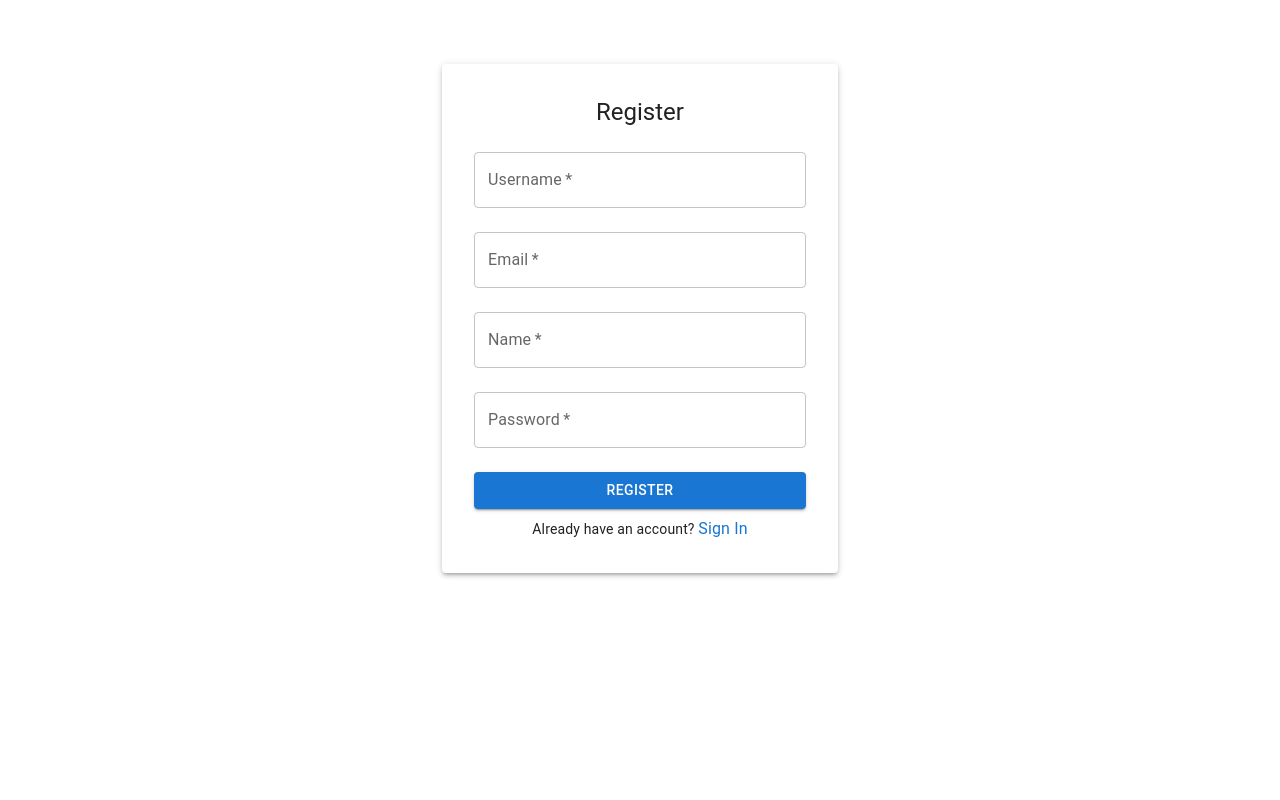
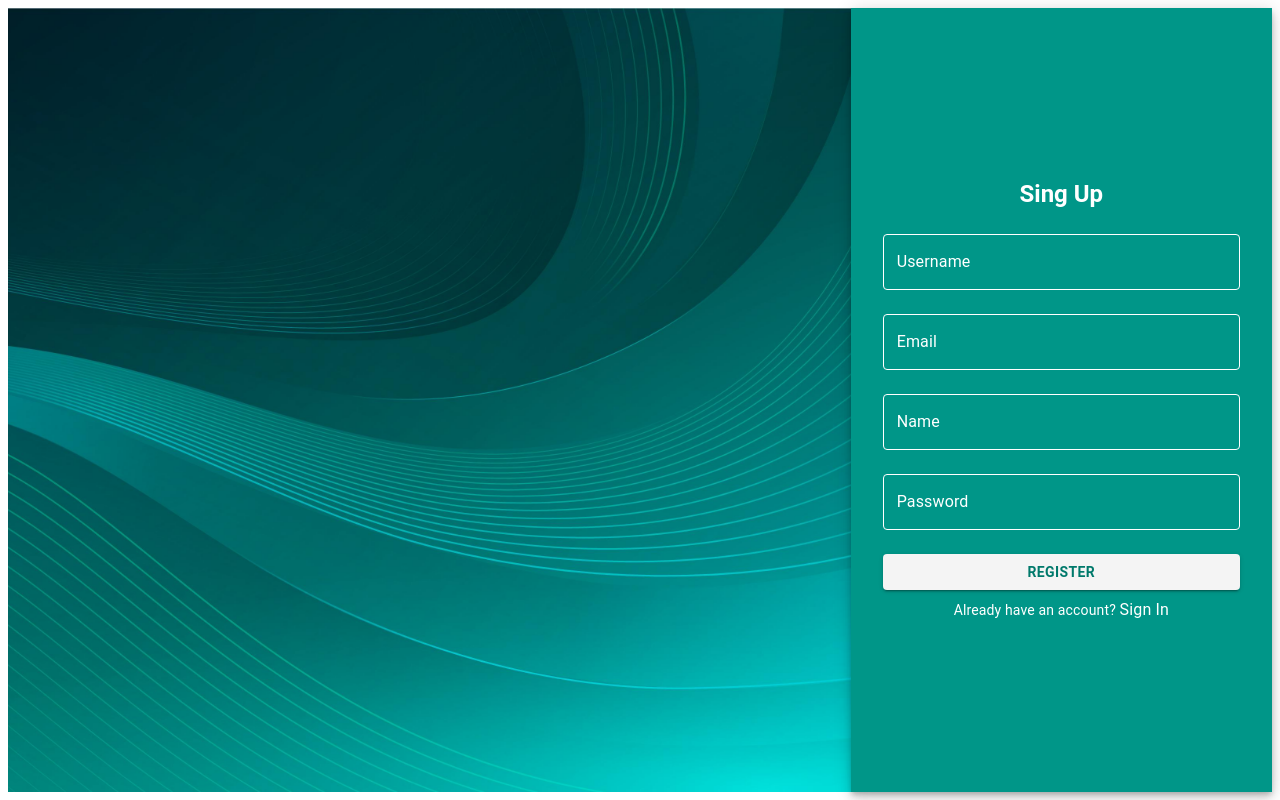
Before and after one commit to safriliahd/UKK2025_XIIPPLG2_7936, a React (Vite) app: page /signUp in a window 1280 px wide. Built offline with nearby package versions, Linux system fonts and the light colour scheme.

Commit message:
styling login, register

```diff
--- a/src/App.jsx
+++ b/src/App.jsx
@@ -1,24 +1,27 @@
 import React from "react";
 import { BrowserRouter as Router, Routes, Route } from "react-router-dom";
-import LoginPage from "./component/auth/login" ;
+import LoginPage from "./component/auth/login";
 import RegisterPage from "./component/auth/register";
 import TasksPage from "./component/tasks/view";
 import SidebarPage from "./component/sidebar/view";
 import DashboardPage from "./component/dashboard/view";
 import ProfileUser from "./component/profile_user/view";
+import ProtectedRoute from "./Store/ProtectedRoute";
 
 
 export default function App() {
   return (
     <Router>
       <Routes>
-        <Route path="/" element={<LoginPage /> } />
+        <Route path="/" element={<LoginPage />} />
         <Route path="/signUp" element={<RegisterPage />} />
 
-        <Route path="/" element={<SidebarPage />}>
-          <Route path="dashboard" element={<DashboardPage />} />
-          <Route path="tasks" element={<TasksPage />} />
-          <Route path="profile" element={<ProfileUser />} />
+        <Route element={<ProtectedRoute />}>
+          <Route path="/" element={<SidebarPage />}>
+            <Route path="dashboard" element={<DashboardPage />} />
+            <Route path="tasks" element={<TasksPage />} />
+            <Route path="profile" element={<ProfileUser />} />
+          </Route>
         </Route>
       </Routes>
     </Router>
--- /dev/null
+++ b/src/Store/ProtectedRoute.jsx
@@ -0,0 +1,8 @@
+import React from "react";
+import { Navigate, Outlet } from "react-router-dom";
+
+export default function ProtectedRoute () {
+    const isAuthenticated = localStorage.getItem('isAuthenticated');
+
+    return isAuthenticated ? <Outlet /> : <Navigate to='/' replace />
+}
--- a/src/component/auth/login.jsx
+++ b/src/component/auth/login.jsx
@@ -1,7 +1,9 @@
 import React, { useState } from "react";
-import { TextField, Button, Container, Typography, Paper, Box } from "@mui/material";
+import { TextField, Button, Container, Typography, Paper, Box, Grid } from "@mui/material";
 import { useNavigate } from "react-router-dom";
 import { login } from "../../Store/endpoint/authEnd";
+import ImageTeal from "../../../public/imageTeal.jpg"
+import { light, teal } from "../../theme/color";
 
 export default function LoginPage() {
   const [user, setUser] = useState({ username: "", password: "" });
@@ -17,6 +19,9 @@
     try {
       const response = await login(user);
       console.log("Login successful", response);
+
+      localStorage.setItem("isAuthenticated", "true");
+
       setError("");
       navigate("/dashboard");
     } catch (err) {
@@ -25,10 +30,36 @@
   };
 
   return (
-    <Container component="main" maxWidth="xs">
-      <Paper elevation={3} sx={{ p: 4, mt: 8 }}>
-        <Typography variant="h5" align="center" gutterBottom>
-          Login
+    <>
+      <Grid container component="main" sx={{ height: '98vh',  backgroundColor: teal[500],}}>
+        <Grid
+          item
+          xs={false} sm={8} md={8}
+          sx={{
+            backgroundImage: `url(${ImageTeal})`,
+            backgroundRepeat: "no-repeat",
+            backgroundSize: 'cover',
+            backgroundPosition: 'center'
+          }}
+        />
+
+        <Grid
+          item
+          xs={12} sm={4} md={4}
+          component={Paper}
+          elevation={6}
+          square
+          sx={{
+            display: 'flex',
+            flexDirection: 'column',
+            alignItems: 'center',
+            justifyContent: 'center',
+            padding: 4,
+            backgroundColor: teal[500],
+          }}
+        >
+          <Typography variant="h4" align="center" gutterBottom sx={{color: light[100], fontWeight: 'bold'}}>
+            Sing In
           </Typography>
           {error && <Typography color="error">{error}</Typography>}
           <Box component="form" onSubmit={handleSubmit}>
@@ -40,7 +71,31 @@
               variant="outlined"
               value={user.username}
               onChange={handleChange}
-            required
+              sx={{
+                "& .MuiOutlinedInput-root": {
+                  color: 'white',
+                  "&.Mui-focused": {
+                    borderColor: 'white',
+                  },
+                },
+                "& .MuiInputLabel-root": {
+                  color: 'white',
+                  "&.Mui-focused": {
+                    color: 'white',
+                  },
+                },
+                "& .MuiOutlinedInput-notchedOutline": {
+                  borderColor: 'white',
+                },
+                "&:hover .MuiOutlinedInput-notchedOutline": {
+                  borderColor: 'white',
+                },
+              }}
+              inputProps={{
+                style: {
+                  color: 'white',
+                },
+              }}
             />
             <TextField
               fullWidth
@@ -51,21 +106,61 @@
               variant="outlined"
               value={user.password}
               onChange={handleChange}
-            required
+              sx={{
+                "& .MuiOutlinedInput-root": {
+                  color: 'white',
+                  "&.Mui-focused": {
+                    borderColor: 'white',
+                  },
+                },
+                "& .MuiInputLabel-root": {
+                  color: 'white',
+                  "&.Mui-focused": {
+                    color: 'white',
+                  },
+                },
+                "& .MuiOutlinedInput-notchedOutline": {
+                  borderColor: 'white',
+                },
+                "&:hover .MuiOutlinedInput-notchedOutline": {
+                  borderColor: 'white',
+                },
+              }}
+              inputProps={{
+                style: {
+                  color: 'white',
+                },
+              }}
             />
-          <Button type="submit" fullWidth variant="contained" sx={{ mt: 2 }}>
+            <Button
+              type="submit"
+              fullWidth
+              variant="contained"
+              sx={{
+                mt: 2,
+                backgroundColor: light[200],
+                color: teal[700],
+                fontWeight: 'bold',
+                '&:hover': {
+                  backgroundColor: light[100],
+                  color: teal[500],
+                },
+              }}
+            >
               Login
             </Button>
           </Box>
+
           <Typography
             variant="body2"
             align="center"
-          sx={{ mt: 2, cursor: "pointer" }}
+            sx={{ mt: 2, cursor: "pointer", color: light[100] }}
             onClick={() => navigate("/signUp")}
           >
-          Don't have an account? <Typography component="span" color="primary" sx={{ cursor: "pointer" }}>Sign Up</Typography>
+            Don't have an account? <Typography component="span" sx={{ cursor: "pointer", color: light[100] }}>Sign Up</Typography>
           </Typography>
-      </Paper>
-    </Container>
+        </Grid>
+      </Grid>
+    </>
   );
 }
--- a/src/component/auth/register.jsx
+++ b/src/component/auth/register.jsx
@@ -2,17 +2,19 @@
 import {
   TextField,
   Button,
-  Container,
   Typography,
   Paper,
   Box,
   Dialog,
   DialogTitle,
   DialogContent,
-  DialogActions
+  DialogActions,
+  Grid
 } from "@mui/material";
 import { useNavigate } from "react-router-dom";
 import { register } from "../../Store/endpoint/authEnd";
+import ImageTeal from "../../../public/imageTeal.jpg"
+import { dark, light, teal } from "../../theme/color";
 
 export default function RegisterPage() {
   const [user, setUser] = useState({ username: "", password: "", email: "", name: "" });
@@ -49,6 +51,7 @@
     e.preventDefault();
 
     if (passwordError) return;
+
     try {
       const response = await register(user);
       console.log("Registration successful", response);
@@ -65,10 +68,35 @@
   };
 
   return (
-    <Container component="main" maxWidth="xs">
-      <Paper elevation={3} sx={{ p: 4, mt: 8 }}>
-        <Typography variant="h5" align="center" gutterBottom>
-          Register
+    <>
+      <Grid container component='main' sx={{ height: '98vh' }}>
+        <Grid
+          item
+          xs={false} sm={8} md={8}
+          sx={{
+            backgroundImage: `url(${ImageTeal})`,
+            backgroundSize: 'cover',
+            backgroundPosition: 'center'
+          }}
+        />
+
+        <Grid
+          item
+          xs={12} sm={4} md={4}
+          component={Paper}
+          elevation={6}
+          square
+          sx={{
+            display: 'flex',
+            flexDirection: 'column',
+            alignItems: 'center',
+            justifyContent: 'center',
+            padding: 4,
+            backgroundColor: teal[500],
+          }}
+        >
+          <Typography variant="h5" align="center" gutterBottom sx={{color: light[100], fontWeight: 'bold'}}>
+            Sing Up
           </Typography>
           {error && <Typography color="error">{error}</Typography>}
           <Box component="form" onSubmit={handleSubmit}>
@@ -80,7 +108,31 @@
               variant="outlined"
               value={user.username}
               onChange={handleChange}
-            required
+              sx={{
+                "& .MuiOutlinedInput-root": {
+                  color: 'white',
+                  "&.Mui-focused": {
+                    borderColor: 'white',
+                  },
+                },
+                "& .MuiInputLabel-root": {
+                  color: 'white',
+                  "&.Mui-focused": {
+                    color: 'white',
+                  },
+                },
+                "& .MuiOutlinedInput-notchedOutline": {
+                  borderColor: 'white',
+                },
+                "&:hover .MuiOutlinedInput-notchedOutline": {
+                  borderColor: 'white',
+                },
+              }}
+              inputProps={{
+                style: {
+                  color: 'white',
+                },
+              }}
             />
             <TextField
               fullWidth
@@ -91,7 +143,31 @@
               variant="outlined"
               value={user.email}
               onChange={handleChange}
-            required
+              sx={{
+                "& .MuiOutlinedInput-root": {
+                  color: 'white',
+                  "&.Mui-focused": {
+                    borderColor: 'white',
+                  },
+                },
+                "& .MuiInputLabel-root": {
+                  color: 'white',
+                  "&.Mui-focused": {
+                    color: 'white',
+                  },
+                },
+                "& .MuiOutlinedInput-notchedOutline": {
+                  borderColor: 'white',
+                },
+                "&:hover .MuiOutlinedInput-notchedOutline": {
+                  borderColor: 'white',
+                },
+              }}
+              inputProps={{
+                style: {
+                  color: 'white',
+                },
+              }}
             />
             <TextField
               fullWidth
@@ -101,7 +177,31 @@
               variant="outlined"
               value={user.name}
               onChange={handleChange}
-            required
+              sx={{
+                "& .MuiOutlinedInput-root": {
+                  color: 'white',
+                  "&.Mui-focused": {
+                    borderColor: 'white',
+                  },
+                },
+                "& .MuiInputLabel-root": {
+                  color: 'white',
+                  "&.Mui-focused": {
+                    color: 'white',
+                  },
+                },
+                "& .MuiOutlinedInput-notchedOutline": {
+                  borderColor: 'white',
+                },
+                "&:hover .MuiOutlinedInput-notchedOutline": {
+                  borderColor: 'white',
+                },
+              }}
+              inputProps={{
+                style: {
+                  color: 'white',
+                },
+              }}
             />
             <TextField
               fullWidth
@@ -112,32 +212,65 @@
               variant="outlined"
               value={user.password}
               onChange={handleChange}
-            required
               error={!!passwordError}
               helperText={passwordError}
+              sx={{
+                "& .MuiOutlinedInput-root": {
+                  color: 'white',
+                  "&.Mui-focused": {
+                    borderColor: 'white',
+                  },
+                },
+                "& .MuiInputLabel-root": {
+                  color: 'white',
+                  "&.Mui-focused": {
+                    color: 'white',
+                  },
+                },
+                "& .MuiOutlinedInput-notchedOutline": {
+                  borderColor: 'white',
+                },
+                "&:hover .MuiOutlinedInput-notchedOutline": {
+                  borderColor: 'white',
+                },
+              }}
+              inputProps={{
+                style: {
+                  color: 'white',
+                },
+              }}
             />
             <Button
               type="submit"
               fullWidth
               variant="contained"
-            sx={{ mt: 2 }}
               disabled={!!passwordError}
+              sx={{
+                mt: 2,
+                backgroundColor: light[200],
+                color: teal[700],
+                fontWeight: 'bold',
+                '&:hover': {
+                  backgroundColor: light[100],
+                  color: teal[500],
+                },
+              }}
             >
               Register
             </Button>
             <Typography
               variant="body2"
               align="center"
-            sx={{ mt: 1, cursor: "pointer" }}
+              sx={{ mt: 1, cursor: "pointer", color: light[100] }}
               onClick={() => navigate("/")}
             >
               Already have an account?{" "}
-            <Typography component="span" color="primary" sx={{ cursor: "pointer" }}>
+              <Typography component="span" color="primary" sx={{ cursor: "pointer", color: light[100] }}>
                 Sign In
               </Typography>
             </Typography>
           </Box>
-      </Paper>
+        </Grid>
 
         {/* Dialog Registrasi Berhasil */}
         <Dialog open={openDialog} onClose={handleDialogClose}>
@@ -151,6 +284,7 @@
             </Button>
           </DialogActions>
         </Dialog>
-    </Container>
+      </Grid>
+    </>
   );
 }
--- a/src/component/dashboard/view.jsx
+++ b/src/component/dashboard/view.jsx
@@ -21,7 +21,7 @@
             <Container maxWidth="sm">
                 <Box textAlign="center" mt={5} p={3} sx={{ margin: 'auto' }}>
                     {/* <Typography variant="h4" sx={{ textAlign: 'center' }}>UKK2025_XIIPPLG2_7936</Typography> */}
-                    <Typography variant="h4" fontWeight='bold'>Home Page</Typography>
+                    <Typography variant="h4" fontWeight='bold' color={teal[700]}>Home Page</Typography>
                     {user ? (
                         <>
                         <Typography variant="h5" color={teal[500]} mt={2} fontWeight='bold'>
--- a/src/component/sidebar/view.jsx
+++ b/src/component/sidebar/view.jsx
@@ -31,7 +31,7 @@
 import logoSH from "../../../public/logo-white.svg";
 
 
-const sidebarWidth = 220;
+const sidebarWidth = 200;
 
 const SidebarContainer = styled(Box)(({ theme }) => ({
   width: sidebarWidth,
@@ -113,6 +113,7 @@
       setOpenDialog(false);
       setOpenSuccessDialog(true);
       setTimeout(() => {
+        localStorage.removeItem("isAuthenticated");
         navigate("/");
       }, 2000);
     } catch (error) {
@@ -170,7 +171,7 @@
             {user?.name ? user.name[0] : 'U'}
           </Avatar>
           <Typography variant="subtitle1" sx={{mt: 1, color: teal[500]}}>
-            {user?.name || 'User'}
+            {`@${user?.username || 'User'}`}
           </Typography>
 
           <Menu
--- a/src/component/tasks/all-tasks/view.jsx
+++ b/src/component/tasks/all-tasks/view.jsx
@@ -82,10 +82,6 @@
       </Box>
     );
   }
-
-  const handleDateFilter = (date) => {
-    setSelectedDate(date);
-  };
 
   const filteredTasks = tasks.filter((task) => {
     const taskDate = new Date(task.date).toISOString().split("T")[0];
--- a/src/component/tasks/view.jsx
+++ b/src/component/tasks/view.jsx
@@ -1,14 +1,11 @@
 import { Typography } from "@mui/material";
-import CategoryUI from "./add-category/view";
-import AddTaskUI from "./add-tasks/view";
 import AllTasksUI from "./all-tasks/view";
+import { teal } from "../../theme/color";
 
 export default function TasksPage() {
     return (
         <>
-            <Typography variant="h4" gutterBottom sx={{ fontWeight: 'bold', px: 2 }}>My Tasks</Typography>
-            {/* <CategoryUI />
-            <AddTaskUI /> */}
+            <Typography variant="h4" gutterBottom sx={{ fontWeight: 'bold', px: 2, color: teal[700] }}>My Tasks</Typography>
             <AllTasksUI />
         </>
     )
```
Lines whose indentation alone changed are shown as unchanged.
